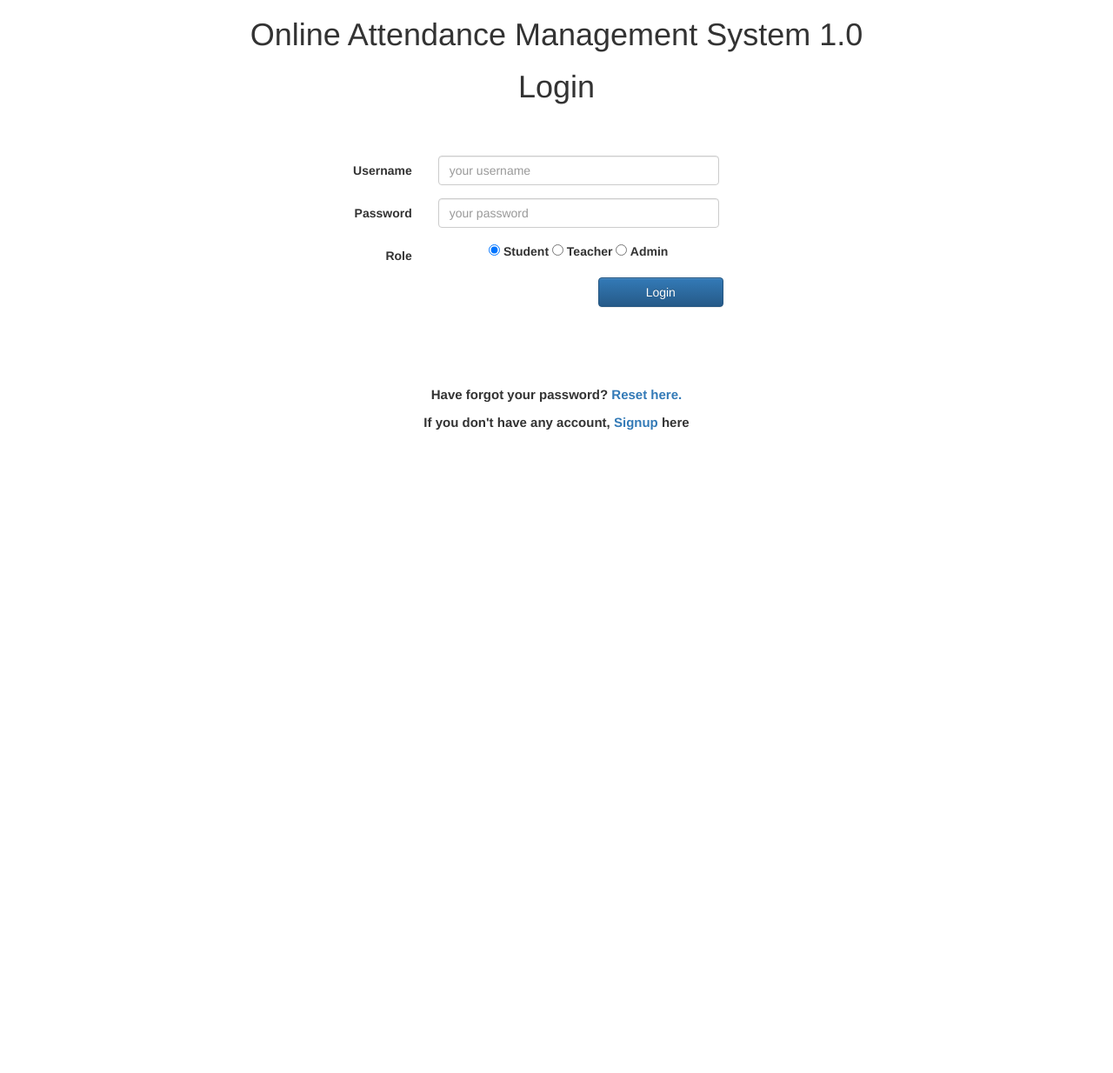
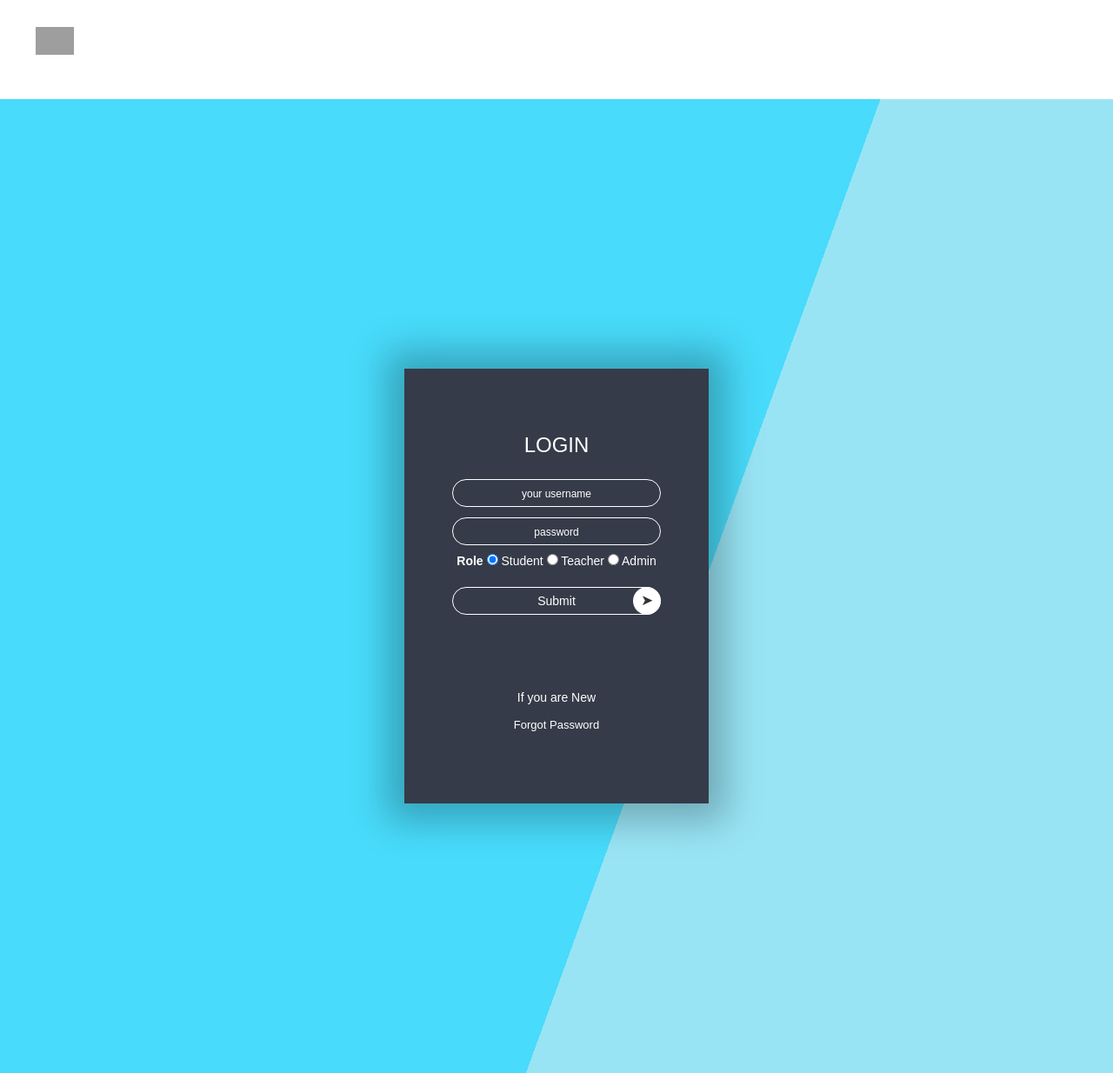
Before and after one commit to dagiteferi/Attendance-System, a PHP site: page / in a window 1280 px wide. Shown: the whole page at 87% size. Before the commit the page ends 495 px from the top, so only its background shows below. Run offline with PHP 8.4, Linux system fonts and the light colour scheme; grey boxes are pictures that could not be loaded.

Commit message:
index commit

```diff
--- a/css/main.css
+++ b/css/main.css
@@ -1,74 +1,265 @@
- {
+*{
+    margin: 0;
+    padding: 0;
+    text-decoration: none;
+    font-family: "Ubuntu",sans-serif;
     box-sizing: border-box;
   }
 
-header{
+  html{
+    scroll-behavior: smooth; /*TO add best scroll Effect*/
+  }
+
+  ::selection{
+    background-color: #48dbfb60; /* Changes the background color of the text that has been selected */
+}
+
+::-webkit-scrollbar{
+    width: 10px; /* Changes the width of the scrollbar */
+    background-color: #f1f1f1; /* Changes the background color of the scrollbar */
+}
+
+::-webkit-scrollbar-thumb{
+    background-color: #353b48; /* Changes the color of the moving part of the scrollbar */
+}
+
+/*nav bar Style*/
+.navbar{
+    position: fixed;
+    background-color: transparent;
+    width: 100%;
+    padding: 30px 0;
+    top: 0;
+    z-index: 999;
+    transition: .3s linear;
+  }
+
+  .inner-width{
+    max-width: 1300px;
+    margin: auto;
+    padding: 0 40px;
+  }
+
+  .navbar .inner-width{
+    display: flex;
+    align-items: center;
+    justify-content: space-between;
+  }
+
+  .logo{/*Logo */
+    width: 44px;
+    height: 32px;
+    background-image: url(../images/white-logo.png);/*simple logo fron google*/
+    background-size: contain;
+  }
+
+  .menu-toggler{
+    background: none;
+    width: 50px;
+    border: none;
+    cursor: pointer;
+    position: relative;
+    outline: none;
+    z-index: 999;
+    display: none;
+  }
+
+  .menu-toggler span{
+    display: block;
+    height: 3px;
+    background-color: #fff;
+    margin: 6px 0;
+    position: relative;
+    transition: .3s linear;
+  }
+
+  .navbar-menu a{
+    color: #fff;
     font-size: 15px;
-    font-style: bold;
+    font-weight: 500;
+    margin-left: 30px;
+    transition: .2s linear;
+  }
+
+  .navbar-menu a:hover{
+    color: #48dbfb !important;
+  }
+
+  .sticky{
+    background-color: #fff;
+    padding: 18px 0;
+  }
+
+  .sticky .logo{
+    background-image: url(../images/black-logo.png);/*new logo for sticky */
+  }
+
+  .sticky .navbar-menu a{
+    color: #111;
+  }
+
+  .sticky .menu-toggler span{
+    background-color: #111;
+  }
+
+  @media screen and (max-width: 653px){
+    .menu-toggler{
+      display: block;
+    }
+    .navbar-menu{
+      position: fixed;
+      height: 100vh;
+      width: 100%;
+      background-color: #353b48;
+      top: 0;
+      right: -100%;
+      max-width: 400px;
+      padding: 80px 50px;
+      transition: .3s linear;
+    }
+    .navbar-menu a{
+      display: block;
+      font-size: 30px;
+      margin: 30px 0;
+    }
+    .sticky .navbar-menu{
+      background-color: #f1f1f1;
+    }
+    .navbar-menu.active{
+      right: 0;
+    }
+    .menu-toggler.active span:nth-child(1){
+      transform: rotate(-45deg);
+      top: 4px;
+    }
+    .menu-toggler.active span:nth-child(2){
+      opacity: 0;
+    }
+    .menu-toggler.active span:nth-child(3){
+      transform: rotate(45deg);
+      bottom: 14px;
+    }
+    .inner-width{
+      max-width: 800px;
+    }
+
+    .containerr{
+      flex: 100%;
       text-align: center;
     }
-body {
-    color: black;/*#dce3ed;*/
-    background-color: white;/*#3e4651;*/
-    font-family: Arial;
-    margin: 0;
+
+    .block{
+      width: calc(100% - 20px);
+      margin-left: auto;
     }
 
-table input{
-    background-color: white;/*#627287;*/
-}
-table td button{
-    background-color: #627287;
-}
-
-.navbar {
-    font-size: 20px;
-    overflow: hidden;
-    background-color: #333;
-}
-
-.navbar a {
-    float: left;
-    display: block;
-    color: white; /*#dce3ed;*/
-    text-align: center;
-    padding: 14px 20px;
-    text-decoration: none;
-}
-
-.navbar a:hover {
-    background-color: #ddd;
-    color: black;
   }
 
 
-.row {
-
+  /* login and signup page */
+.body{
+    margin: 0;
+    padding: 0;
+  }
+  .continer{
+    background:linear-gradient(110deg, #48dbfb 60%, #98e4f5 60%);/*i am try to same with my brand color*/
+    height: 140vh;
+    width:100%;
+    font-family: sans-serif;
+    color: #fff;
     display: flex;
-    flex-wrap: wrap;
+    align-items: center;
+    justify-content: center;
   }
-
-.content {
-    flex: 30%;
-    background-color: white; /*#3e4651;*/
-    padding: 50px;
+  .card {
+    width: 350px;
+    height: 500px;
+    box-shadow:  0   0   40px    20px   rgba(0,0,0,0.26);
+    perspective: 1000px;
   }
-select{
-
-    font-size: 15px;
+  .iner{
+    position: relative;
+    width: 100%;
+    height: 100%;
+    transform-style: preserve-3d ;
   }
-option{
-    font-size: 15px;
+  .div1, .div2{
+    position: absolute;
+     background: #353b48;/*Similar to the brand color*/
+     width: 100%;
+     height: 100%;
+     padding: 55px;
+     box-sizing: border-box;
+     backface-visibility: hidden;
    }
-a:hover{
-    color: blue;
+   .div2{
+    transform: rotateY(180deg);
   }
-p{
-    font-size: 15px;
+  .card h2{
+    font-weight: normal;
+    font-size: 24px;
+    text-align: center;
+    margin-bottom: 20px;
   }
-
-img{
-
-    height: 200px;
-    width: 300px;
+  .input{
+    width: 100%;
+    background: transparent;
+    border: 1px solid #fff;
+    margin: 6px 0;
+    height: 32px;
+    border-radius: 20px;
+    padding:  0 10px ;
+    box-sizing: border-box;
+    outline: none;
+    text-align: center;
+    color:#fff;
   }
+  ::placeholder{
+    color: #fff;
+    font-size:12px;
+  }
+  button{
+    width: 100%;
+    background: transparent;
+    border:  1px solid #fff;
+    margin:  35px 0 10px;
+    height: 32px;
+    font-size: 12px;
+    border-radius: 20px;
+    padding:  0 10px;
+    box-sizing: border-box;
+    outline: none;
+    color: #fff;
+    cursor: pointer;
+  }
+  .submit-btn{
+    position: relative;
+  }
+  .submit-btn::after{
+    content: '\27a4';
+    color:#333 ;
+    line-height: 32px;
+    font-size: 17px;
+    height: 32px;
+    width: 32px;
+    border-radius: 50%;
+    background: #fff;
+    position: absolute;
+    right: -1px ;
+    top: -1px;
+   }
+   span{
+    font-size: 13px;
+    margin-left: 10px;
+  }
+  .card .btn{
+    margin-top: 70px;
+  }
+  .card a{
+    color: #fff;
+    text-decoration: none;
+    display: block;
+    text-align: center;
+    font-size: 13px;
+    margin-top:  8px;
+  }
--- a/index.php
+++ b/index.php
@@ -66,7 +66,6 @@ if(isset($_POST['login']))
 <html>
 <head>
 
-	<title>Online Attendance Management System</title>
 <link rel="stylesheet" type="text/css" href="css/main.css">
   <!-- Latest compiled and minified CSS -->
   <link rel="stylesheet" href="https://maxcdn.bootstrapcdn.com/bootstrap/3.3.7/css/bootstrap.min.css" >
@@ -79,18 +78,39 @@ if(isset($_POST['login']))
   <!-- Latest compiled and minified JavaScript -->
   <script src="https://maxcdn.bootstrapcdn.com/bootstrap/3.3.7/js/bootstrap.min.js"></script>
 
+
+
 </head>
 
 <body>
+
 	<center>
 
 <header>
 
-  <h1>Online Attendance Management System 1.0</h1>
+  <!-- Navbar -->
+  <nav class="navbar">
+    <div class="inner-width">
+      <a href="index.html" class="logo"></a>
+      <button class="menu-toggler">
+        <span></span>
+        <span></span>  <!--nav bar for mobile view-->
+        <span></span>
+      </button>
+      <div class="navbar-menu">
+        <a href="index.html">Home</a>
+        <a href="index.html#about">About</a><!--move to home-pagee about section-->
+        <a href="index.html#service">Services</a><!--move to home-pagee Services section-->
+        <a href="index.html#education">Education</a><!--move to home-pagee Education section-->
+        <a href="index.html#work">Works</a><!--move to home-pagee Works section-->
+        <a href="index.html#contact">Contact</a><!--move to home-pagee Contact section-->
+      </div>
+    </div>
+  </nav>
 
 </header>
 
-<h1>Login</h1>
+
 
 <?php
 //printing error message
@@ -99,84 +119,45 @@ if(isset($error_msg))
 	echo $error_msg;
 }
 ?>
+<div class="body">
+        <div class="continer">
+            <div class="card"  id="card">
+                <div class="iner">
+                    <div class="div1">
+                        <h2>LOGIN</h2>
+                        <form method="post">
 
-<!-- Old Version -->
-<!--
-<form action="" method="post">
+                            <input type="text" name="username"  class="input" id="input1" placeholder="your username" />
 
-	<table>
-		<tr>
-			<td>Username </td>
-			<td><input type="text" name="username"></input></td>
-		</tr>
-		<tr>
-			<td>Password</td>
-			<td><input type="password" name="password"></input></td>
-		</tr>
-		<tr>
-			<td>Role</td>
-			<td>
-			<select name="type">
-				<option name="teacher" value="teacher">Teacher</option>
-				<option name="student" value="student">Student</option>
-				<option name="admin" value="admin">Admin</option>
-			</select>
-			</td>
-		</tr>
-		<tr><td><br></td></tr>
-		<tr>
-			<td><button><input type="submit" name="login" value="Login"></input></button></td>
-			<td><button><input type="reset" name="reset" value="Reset"></button></td>
-		</tr>
-	</table>
-</form>
--->
-
-<div class="content">
-	<div class="row">
-
-		<form method="post" class="form-horizontal col-md-6 col-md-offset-3">
-			<div class="form-group">
-			    <label for="input1" class="col-sm-3 control-label">Username</label>
-			    <div class="col-sm-7">
-			      <input type="text" name="username"  class="form-control" id="input1" placeholder="your username" />
-			    </div>
-			</div>
-
-			<div class="form-group">
-			    <label for="input1" class="col-sm-3 control-label">Password</label>
-			    <div class="col-sm-7">
-			      <input type="password" name="password"  class="form-control" id="input1" placeholder="your password" />
-			    </div>
-			</div>
+                            <input type="password" name="password"  class="input" id="input1" placeholder="password" />
 
 
 			<div class="form-group" class="radio">
-			<label for="input1" class="col-sm-3 control-label">Role</label>
-			<div class="col-sm-7">
-			  <label>
+			<label for="input1" class="">Role</label>
+
+
 			    <input type="radio" name="type" id="optionsRadios1" value="student" checked> Student
-			  </label>
-			  	  <label>
+
 			    <input type="radio" name="type" id="optionsRadios1" value="teacher"> Teacher
-			  </label>
-			  <label>
+
+
 			    <input type="radio" name="type" id="optionsRadios1" value="admin"> Admin
-			  </label>
+
+
+			</div>
+
+                            <button type="submit" class="submit-btn" name="login" >Submit</button>
+
+                        </form>
+                        <a href="signup.php">
+                            <button type="button" class="btn">If you are New</button>
+                        </a>
+                        <a href="reset.php">Forgot Password</a>
                     </div>
                 </div>
-
-
-			<input type="submit" class="btn btn-primary col-md-3 col-md-offset-7" value="Login" name="login" />
-		</form>
             </div>
         </div>
-
-
-
-<br><br>
-<p><strong>Have forgot your password? <a href="reset.php">Reset here.</a></strong></p>
-<p><strong>If you don't have any account, <a href="signup.php">Signup</a> here</strong></p>
+    </div>
 
 </center>
 </body>
```
Also changed, not shown: reset.php (+9 -0 lines), scripts.js (added, +25 -0 lines), signup.php (+10 -48 lines). Lines whose indentation alone changed are shown as unchanged.
